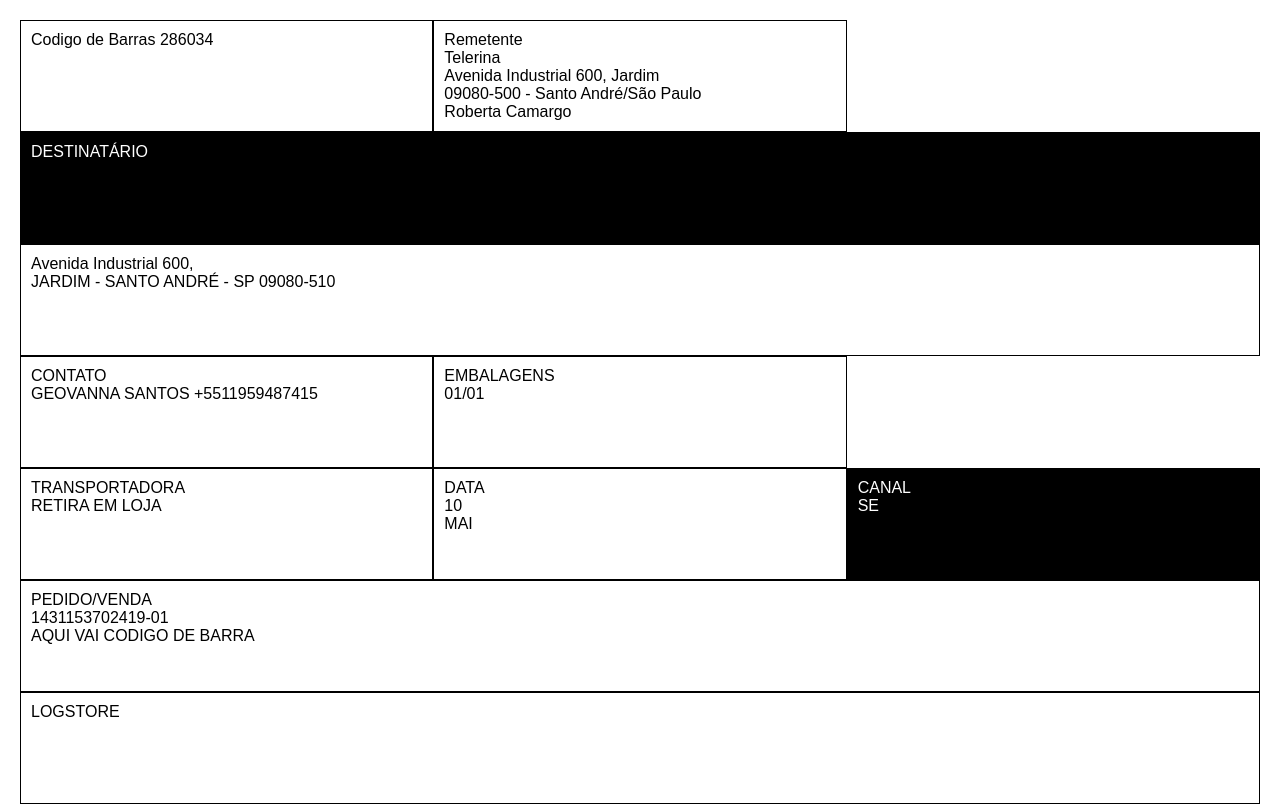
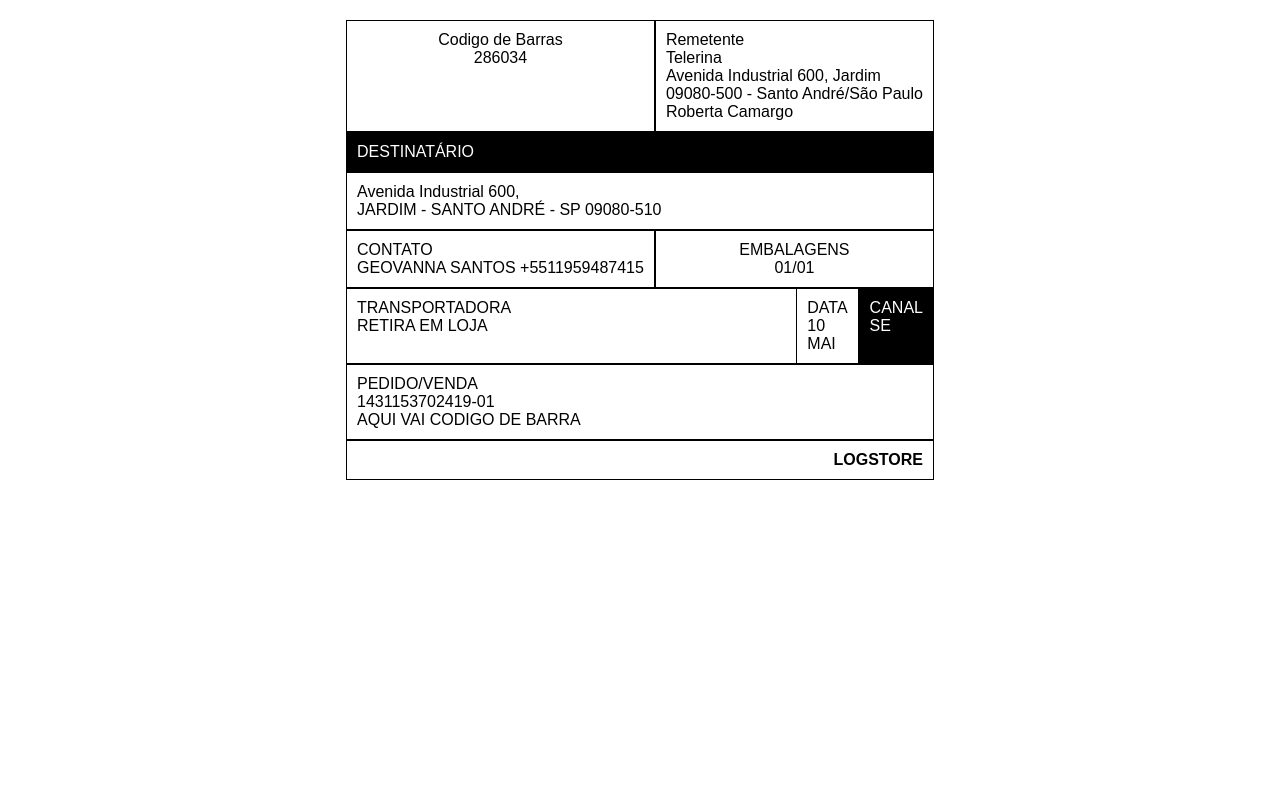
Before and after one commit to BrennoVilela/Etiqueta, a plain HTML site: page index.html in a window 1280 px wide. Drawn offline with Linux system fonts and the light colour scheme.

Commit message:
commit de ajuste do css da etiqueta

```diff
--- a/index.html
+++ b/index.html
@@ -3,7 +3,7 @@
   <head>
     <meta charset="UTF-8" />
     <meta name="viewport" content="width=device-width, initial-scale=1.0" />
-    <title>Etiqueta de Envio</title>
+    <title>Etiqueta</title>
     <link rel="stylesheet" href="style.css" />
   </head>
 </html>
@@ -12,7 +12,7 @@
   <body>
     <div class="container">
       <div class="box-1">
-        Codigo de Barras
+        Codigo de Barras <br>
         <span>286034</span>
       </div>
       <div class="box-2">
@@ -54,7 +54,7 @@
         <span>1431153702419-01 <br /></span>
         <span>AQUI VAI CODIGO DE BARRA</span>
       </div>
-      <div class="box-11">LOGSTORE</div>
+      <div class="box-11"><b>LOGSTORE</b></div>
     </div>
   </body>
 </head>
--- a/style.css
+++ b/style.css
@@ -6,11 +6,8 @@
 
 .container {
     display: grid;
-    grid-template-columns: repeat(3, 1fr);
-    grid-template-rows: repeat(7, 1fr);
     padding: 20px;
     grid-gap: 0;
-    grid-auto-flow: dense;
     justify-content: center;
 }
 
@@ -18,23 +15,25 @@
     width: auto;
     height: auto;
     grid-row: 1;
+    text-align: center;
 }
 
 .box-2 {
     width: auto;
     height: auto;
+    grid-column: 2 / span 3;
     grid-row: 1;
 }
 
 .box-3 {
-    grid-column: 1 / -1;
+    grid-column: 1 / span 4;
     grid-row: 2;
     background-color: black;
     color: white;
 }
 
 .box-4 {
-    grid-column: 1 / -1;
+    grid-column: 1 / span 4;
     grid-row: 3;
     width: 100%;
 }
@@ -46,37 +45,43 @@
 }
 
 .box-6 {
-    grid-column: 2 / 3;
+    grid-column: 2 / span 4;
     grid-row: 4;
     width: 100%;;
+    text-align: center;
 }
 
 .box-7 {
     grid-row: 5;
+    grid-column: 1 / span 3;
 }
 
 .box-8 {
     grid-row: 5;
+    grid-column: 3 / span 1;
     width: 100%;
 }
 
 .box-9 {
     grid-row: 5;
+    grid-column: 4 / span 1;
     background-color: black;
     color: white;
     width: 100%;
 }
 
 .box-10 {
-    grid-column: 1 / -1;
+    grid-column: 1 / span 4;
     grid-row: 6;
+    height: auto;
     width: 100%;
 }
 
 .box-11 {
-    grid-column: 1 / -1;
+    grid-column: 1 / span 4;
     grid-row: 7;
     width: 100%;
+    text-align: right;
 }
 
 /* Estilos adicionais */
```
